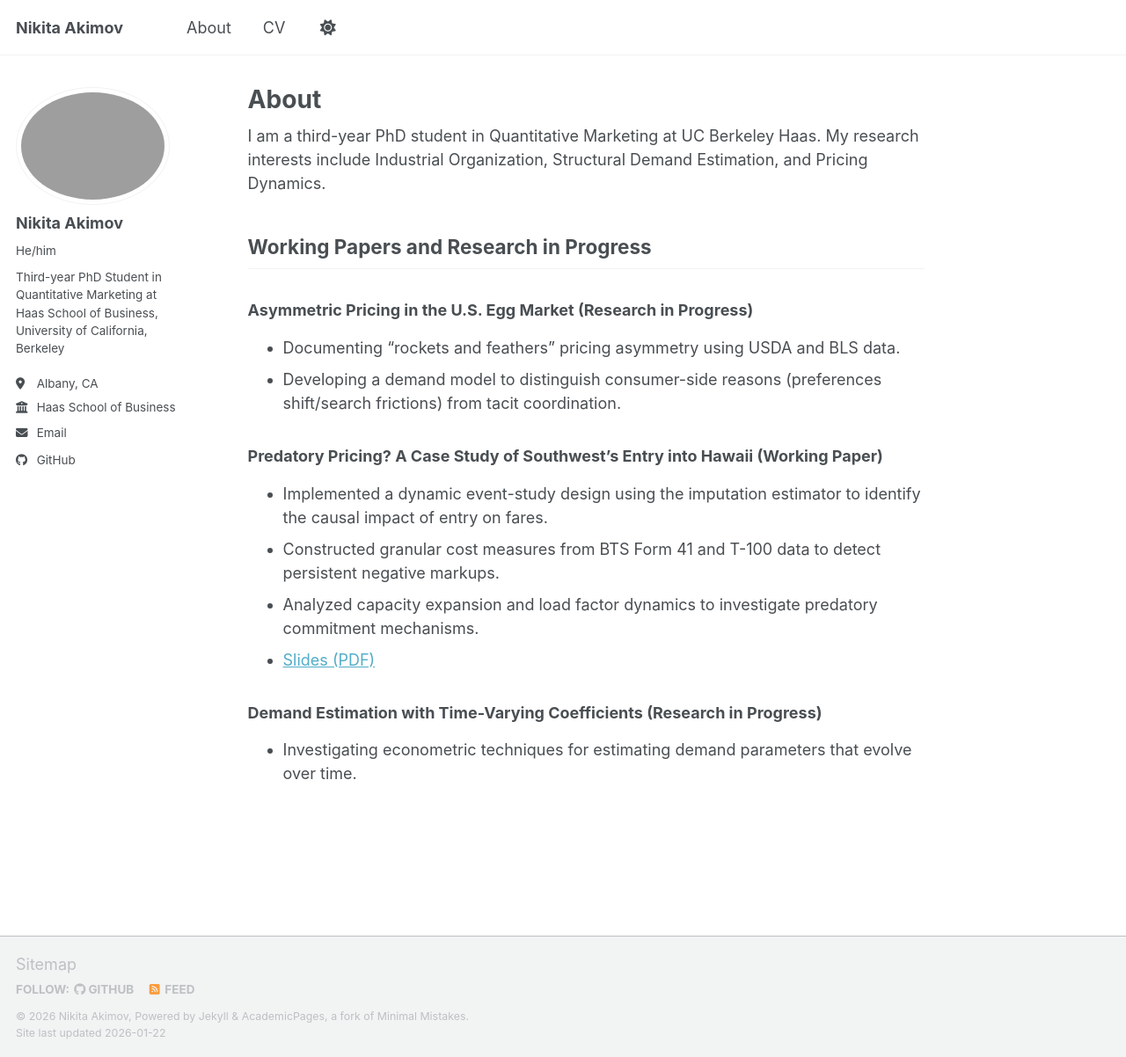
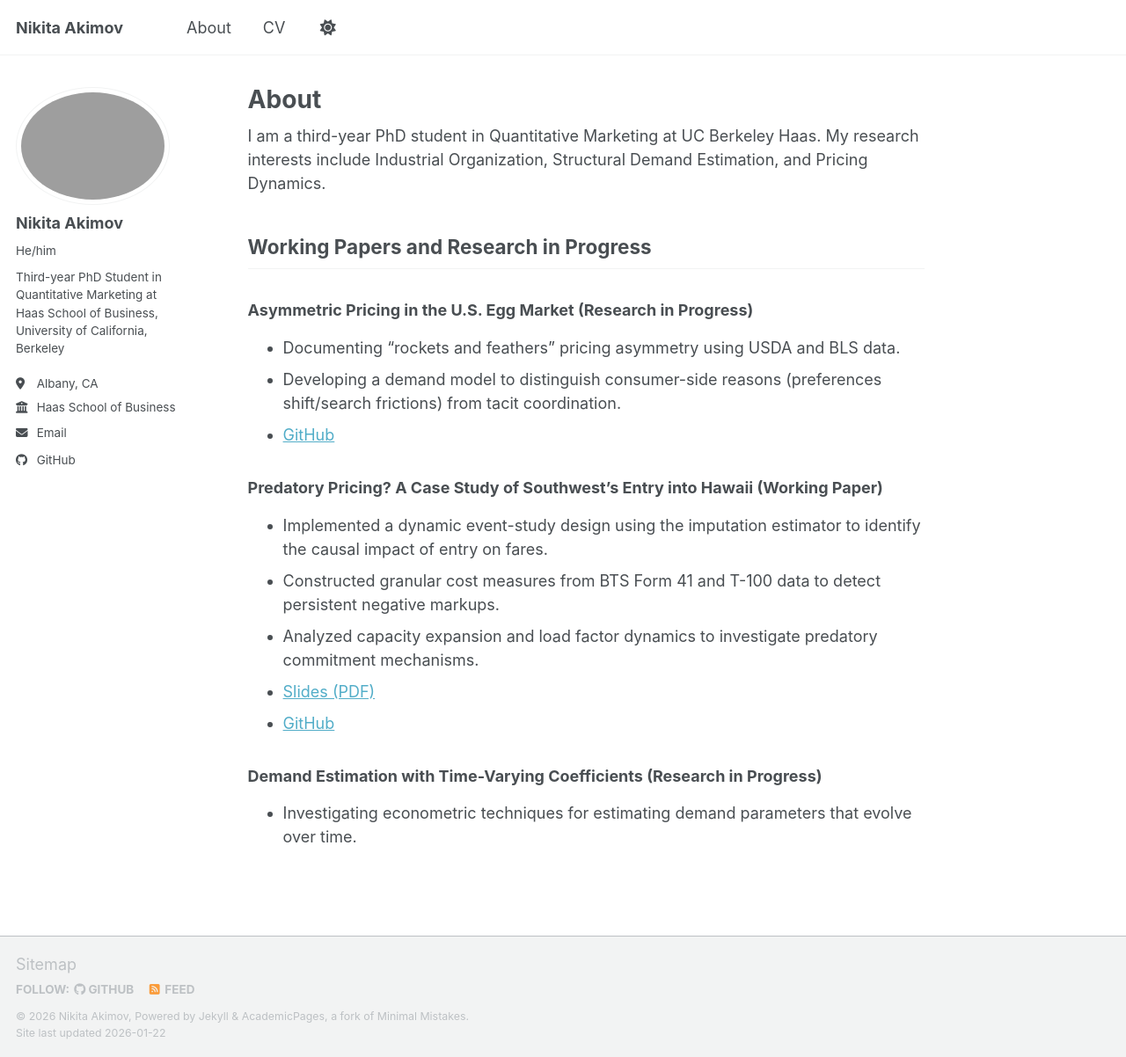
Before and after one commit to akimovhhh/akimovhhh.github.io, a Jekyll site: the page built from _pages/about.md, in a window 1280 px wide and 1202 px high. Shown: the whole window at 88% size. Built offline with Jekyll 4.4.1, drawn with Linux system fonts in a browser that asks for light colours; a script bundle is joined from its source files by our own code; library files that are not in the unit come from our copies.

Commit message:
Update links in about.md
Updated links for slides and GitHub repositories in the about page.

```diff
--- a/_pages/about.md
+++ b/_pages/about.md
@@ -14,12 +14,14 @@ I am a third-year PhD student in Quantitative Marketing at UC Berkeley Haas. My
 ### Asymmetric Pricing in the U.S. Egg Market (Research in Progress)
 - Documenting "rockets and feathers" pricing asymmetry using USDA and BLS data.
 - Developing a demand model to distinguish consumer-side reasons (preferences shift/search frictions) from tacit coordination.
+- [GitHub](https://github.com/akimovhhh/predatory_pricing_airlines)
 
 ### Predatory Pricing? A Case Study of Southwest's Entry into Hawaii (Working Paper)
 - Implemented a dynamic event-study design using the imputation estimator to identify the causal impact of entry on fares.
 - Constructed granular cost measures from BTS Form 41 and T-100 data to detect persistent negative markups.
 - Analyzed capacity expansion and load factor dynamics to investigate predatory commitment mechanisms.
-- [Slides (PDF)](/files/predatory_pricing.pdf)
+- [Slides (PDF)](https://github.com/akimovhhh/rockets_feathers)
+- [GitHub](https://github.com/akimovhhh/predatory_pricing_airlines)
 
 ### Demand Estimation with Time-Varying Coefficients (Research in Progress)
 - Investigating econometric techniques for estimating demand parameters that evolve over time.
```
